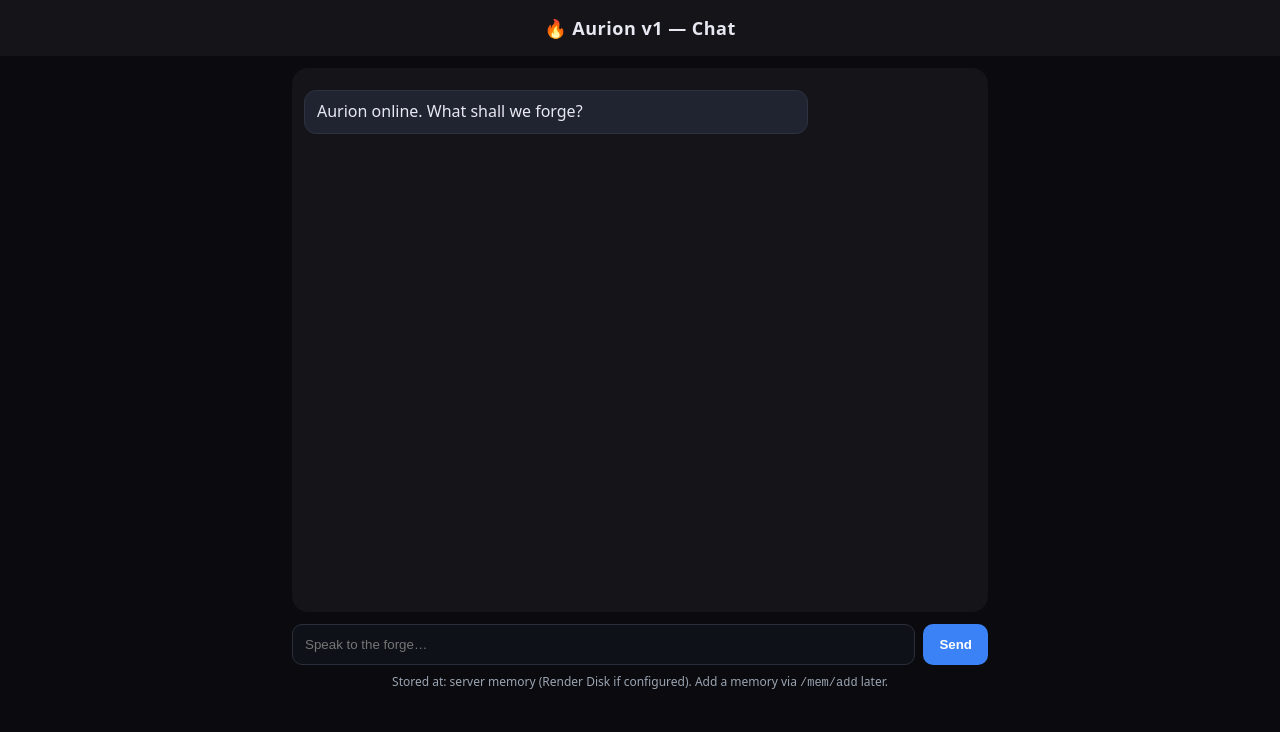
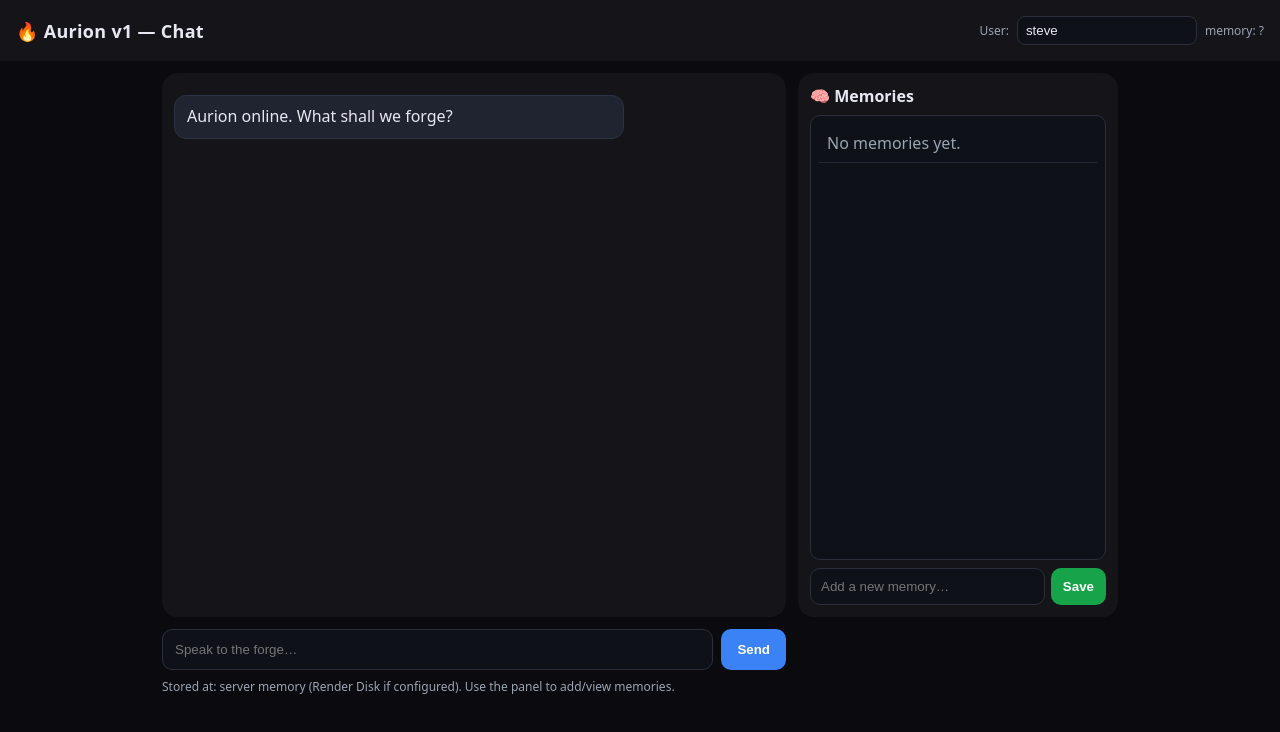
Before and after one commit to Squid3k/Aurion-v1, a website: page public/index.html in a window 1280 px wide. Drawn offline with Linux system fonts and the light colour scheme; no server answers.

Commit message:
Update index.html

```diff
--- a/public/index.html
+++ b/public/index.html
@@ -1,4 +1,3 @@
-
 <!DOCTYPE html>
 <html lang="en">
 <head>
@@ -6,37 +5,79 @@
   <title>Aurion v1 — Chat</title>
   <meta name="viewport" content="width=device-width, initial-scale=1" />
   <style>
-    :root { --bg:#0b0b0f; --panel:#141419; --bubble:#1f2430; --user:#0a84ff; --text:#e8e8f2; --muted:#9aa4b2; }
+    :root { --bg:#0b0b0f; --panel:#141419; --bubble:#1f2430; --user:#0a84ff; --text:#e8e8f2; --muted:#9aa4b2; --accent:#3b82f6; --danger:#ef4444; }
     *{ box-sizing:border-box; }
     body{ margin:0; background:var(--bg); color:var(--text); font-family:system-ui,Segoe UI,Roboto,Helvetica,Arial,sans-serif; }
-    header{ padding:16px; text-align:center; background:var(--panel); position:sticky; top:0; z-index:1; }
-    header h1{ margin:0; font-size:18px; letter-spacing:.5px; }
-    #wrap{ max-width:720px; margin:0 auto; padding:12px; }
+    header{ padding:16px; background:var(--panel); display:flex; align-items:center; justify-content:space-between; gap:12px; position:sticky; top:0; z-index:2; }
+    header h1{ margin:0; font-size:18px; letter-spacing:.3px; }
+    #wrap{ max-width:980px; margin:0 auto; padding:12px; display:grid; grid-template-columns: 1fr 320px; gap:12px; }
+    @media (max-width: 900px){ #wrap{ grid-template-columns: 1fr; } #mem{ order:-1; } }
     #chat{ height:68vh; overflow:auto; padding:12px; background:var(--panel); border-radius:16px; }
     .msg{ max-width:75%; padding:10px 12px; margin:10px 0; border-radius:12px; line-height:1.35; white-space:pre-wrap; }
     .bot{ background:var(--bubble); border:1px solid #2c3242; }
     .you{ background:var(--user); color:white; margin-left:auto; }
     #bar{ display:flex; gap:8px; margin-top:12px; }
     #bar input{ flex:1; padding:12px; border-radius:10px; border:1px solid #2b2f3b; background:#0f1118; color:var(--text); }
-    #bar button{ padding:12px 16px; border:0; border-radius:10px; background:#3b82f6; color:white; font-weight:600; }
-    #hint{ color:var(--muted); font-size:12px; margin-top:8px; text-align:center; }
+    #bar button{ padding:12px 16px; border:0; border-radius:10px; background:var(--accent); color:white; font-weight:600; }
+    #hint{ color:var(--muted); font-size:12px; margin-top:8px; }
+
+    /* Memories panel */
+    #mem{ background:var(--panel); border-radius:16px; padding:12px; height:68vh; display:flex; flex-direction:column; }
+    #mem h2{ margin:0 0 8px 0; font-size:16px; }
+    #memlist{ flex:1; overflow:auto; border:1px solid #2b2f3b; border-radius:10px; padding:8px; background:#0f1118; }
+    .note{ padding:8px; border-bottom:1px solid #222736; color:#d8d8e6; }
+    .note small{ color:var(--muted); display:block; margin-top:4px; }
+    #memform{ display:flex; gap:6px; margin-top:8px; }
+    #memform input{ flex:1; padding:10px; border-radius:10px; border:1px solid #2b2f3b; background:#0f1118; color:var(--text); }
+    #memform button{ padding:10px 12px; border:0; border-radius:10px; background:#16a34a; color:white; font-weight:600; }
+    #row{ max-width:980px; margin:0 auto; padding:0 12px 12px; }
+    #userrow{ display:flex; gap:8px; align-items:center; color:var(--muted); font-size:12px; }
+    #userrow input{ width:180px; padding:6px 8px; border-radius:8px; border:1px solid #2b2f3b; background:#0f1118; color:var(--text); }
   </style>
 </head>
 <body>
-  <header><h1>🔥 Aurion v1 — Chat</h1></header>
+  <header>
+    <h1>🔥 Aurion v1 — Chat</h1>
+    <div id="userrow">
+      <span>User:</span>
+      <input id="userid" placeholder="steve" value="steve" />
+      <span id="status">memory: …</span>
+    </div>
+  </header>
+
   <div id="wrap">
-    <div id="chat"></div>
-    <div id="bar">
-      <input id="msg" placeholder="Speak to the forge…" />
-      <button id="send">Send</button>
+    <!-- Chat -->
+    <div>
+      <div id="chat"></div>
+      <div id="bar">
+        <input id="msg" placeholder="Speak to the forge…" />
+        <button id="send">Send</button>
+      </div>
+      <div id="hint">Stored at: server memory (Render Disk if configured). Use the panel to add/view memories.</div>
     </div>
-    <div id="hint">Stored at: server memory (Render Disk if configured). Add a memory via <code>/mem/add</code> later.</div>
+
+    <!-- Memories -->
+    <aside id="mem">
+      <h2>🧠 Memories</h2>
+      <div id="memlist"></div>
+      <form id="memform">
+        <input id="memnote" placeholder="Add a new memory…" />
+        <button type="submit">Save</button>
+      </form>
+    </aside>
   </div>
+
+  <div id="row"></div>
 
   <script>
     const chat = document.getElementById('chat');
     const input = document.getElementById('msg');
     const btn = document.getElementById('send');
+    const memlist = document.getElementById('memlist');
+    const memform = document.getElementById('memform');
+    const memnote = document.getElementById('memnote');
+    const userid = document.getElementById('userid');
+    const statusEl = document.getElementById('status');
 
     function addBubble(text, cls){
       const div = document.createElement('div');
@@ -54,7 +95,7 @@
       try{
         const res = await fetch('/chat', {
           method:'POST',
-          headers:{ 'Content-Type':'application/json' },
+          headers:{ 'Content-Type':'application/json', 'x-user-id': userid.value || 'steve' },
           body: JSON.stringify({ message: text })
         });
         const data = await res.json();
@@ -62,13 +103,56 @@
       }catch(e){
         addBubble('Connection error: ' + (e.message||e), 'bot');
       }
+      await loadMemories(); // keep panel fresh
     }
 
     btn.addEventListener('click', send);
     input.addEventListener('keydown', (e)=>{ if(e.key==='Enter') send(); });
 
-    // opening line
-    addBubble('Aurion online. What shall we forge?', 'bot');
+    // Memories panel
+    function renderMems(items){
+      memlist.innerHTML = '';
+      if(!items || !items.length){ memlist.innerHTML = '<div class="note" style="color:#9aa4b2">No memories yet.</div>'; return; }
+      for(const m of items){
+        const d = document.createElement('div');
+        d.className = 'note';
+        const when = new Date(m.t||Date.now()).toLocaleString();
+        d.innerHTML = `${m.note}<small>${when}</small>`;
+        memlist.appendChild(d);
+      }
+    }
+    async function loadMemories(){
+      try{
+        const r = await fetch('/mem/list', { headers: { 'x-user-id': userid.value || 'steve' }});
+        const data = await r.json();
+        renderMems(data.memories||[]);
+      }catch{ renderMems([]); }
+    }
+    memform.addEventListener('submit', async (e)=>{
+      e.preventDefault();
+      const note = memnote.value.trim();
+      if(!note) return;
+      try{
+        await fetch('/mem/add', {
+          method:'POST',
+          headers:{ 'Content-Type':'application/json', 'x-user-id': userid.value || 'steve' },
+          body: JSON.stringify({ note })
+        });
+        memnote.value = '';
+        await loadMemories();
+      }catch(e){ alert('Failed to save memory: ' + e); }
+    });
+
+    // Boot: greeting, health, fetch memories
+    (async function boot(){
+      addBubble('Aurion online. What shall we forge?', 'bot');
+      try{
+        const h = await fetch('/health');
+        const info = await h.json();
+        statusEl.textContent = 'memory: ' + (info.memory_dir || 'unknown');
+      }catch{ statusEl.textContent = 'memory: ?'; }
+      await loadMemories();
+    })();
   </script>
 </body>
 </html>
```
